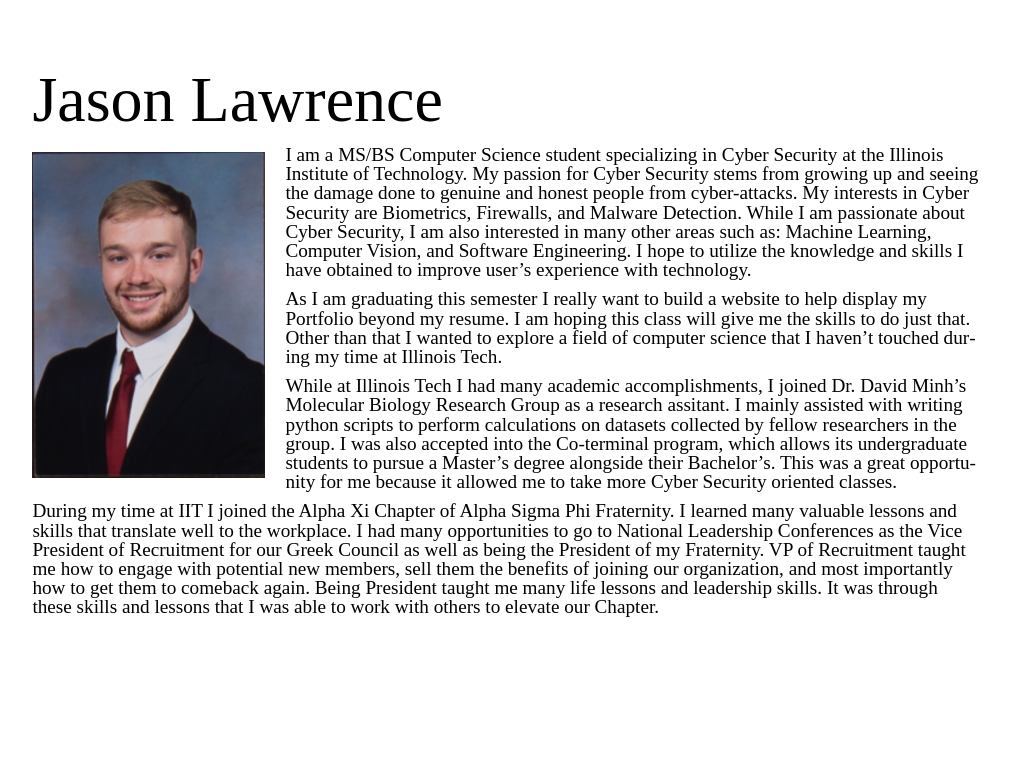
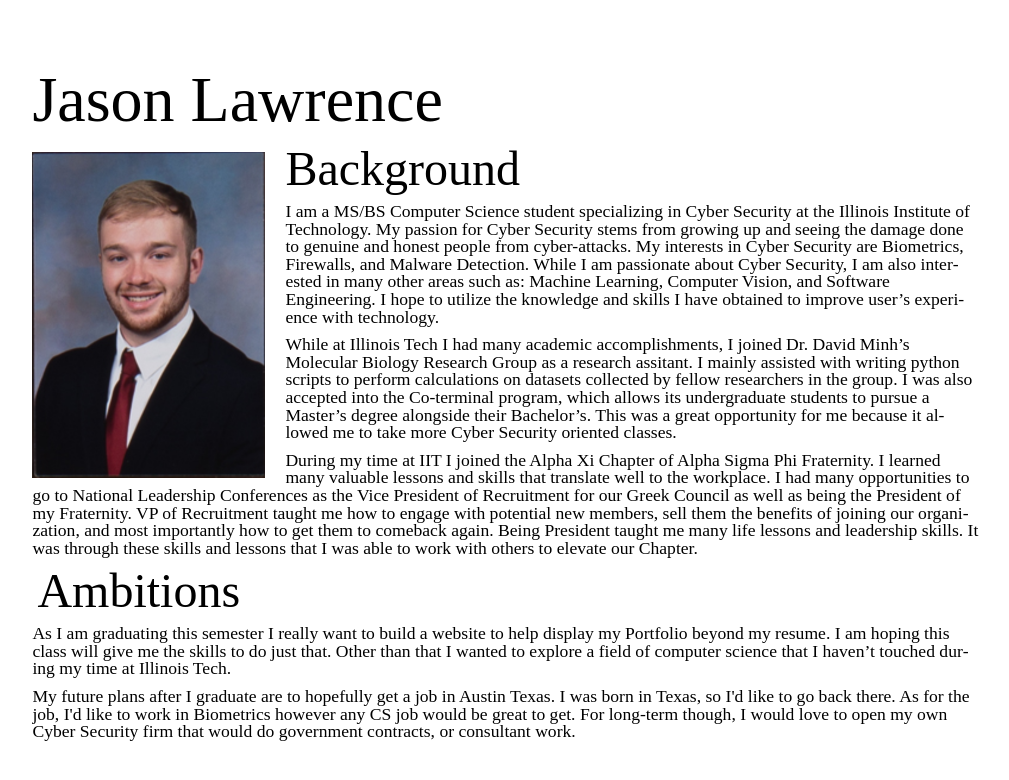
Before and after one commit to Jason-Lawrence/COM330, a plain HTML site: page Projects/project-1/index.html in a window 1280 px wide. Shown: the whole page, without its empty margins (134-1143 px from the left). Drawn offline with Linux system fonts and the light colour scheme.

Commit message:
Added Ambitions to bio and h2 headings

```diff
--- a/Projects/project-1/index.html
+++ b/Projects/project-1/index.html
@@ -10,15 +10,12 @@
     <div class="biography">
       <h1>Jason Lawrence</h1>
       <img class="headshot" src="./Headshot.png" alt="Smiley face">
+      <h2>Background</h2>
       <p>I am a MS/BS Computer Science student specializing in Cyber Security at the Illinois Institute of Technology.
         My passion for Cyber Security stems from growing up and seeing the damage done to genuine and honest people from cyber-attacks.
         My interests in Cyber Security are Biometrics, Firewalls, and Malware Detection. While I am passionate about Cyber Security,
         I am also interested in many other areas such as: Machine Learning, Computer Vision, and Software Engineering.
         I hope to utilize the knowledge and skills I have obtained to improve user’s experience with technology.</p>
-
-      <p>As I am graduating this semester I really want to build a website to help display my Portfolio beyond my resume.
-        I am hoping this class will give me the skills to do just that. Other than that I wanted to explore a field of computer science
-        that I haven’t touched during my time at Illinois Tech.</p>
 
       <p>While at Illinois Tech I had many academic accomplishments, I joined Dr. David Minh’s Molecular Biology Research Group as
         a research assitant. I mainly assisted with writing python scripts to perform calculations on datasets collected by
@@ -32,6 +29,17 @@
         VP of Recruitment taught me how to engage with potential new members, sell them the benefits of joining our organization,
         and most importantly how to get them to comeback again. Being President taught me many life lessons and leadership skills.
         It was through these skills and lessons that I was able to work with others to elevate our Chapter.</p>
+
+      <h2>Ambitions</h2>
+
+      <p>As I am graduating this semester I really want to build a website to help display my Portfolio beyond my resume.
+        I am hoping this class will give me the skills to do just that. Other than that I wanted to explore a field of computer science
+        that I haven’t touched during my time at Illinois Tech.</p>
+
+      <p>My future plans after I graduate are to hopefully get a job in Austin Texas. I was born in Texas, so I'd like to go back there.
+        As for the job, I'd like to work in Biometrics however any CS job would be great to get. For long-term though, I would love
+        to open my own Cyber Security firm that would do government contracts, or consultant work.</p>
+
     </div>
   </body>
 </html>
--- a/Projects/project-1/proj1.css
+++ b/Projects/project-1/proj1.css
@@ -58,9 +58,14 @@ h1{
   padding: 8px 0;
 }
 
+h2{
+	font-size: 300%;
+	padding: 5px;
+}
+
 p{
   padding: 5px 0;
-  font-size: 120%;
+  font-size: 110%;
   hyphens: auto;
 }
 
```
